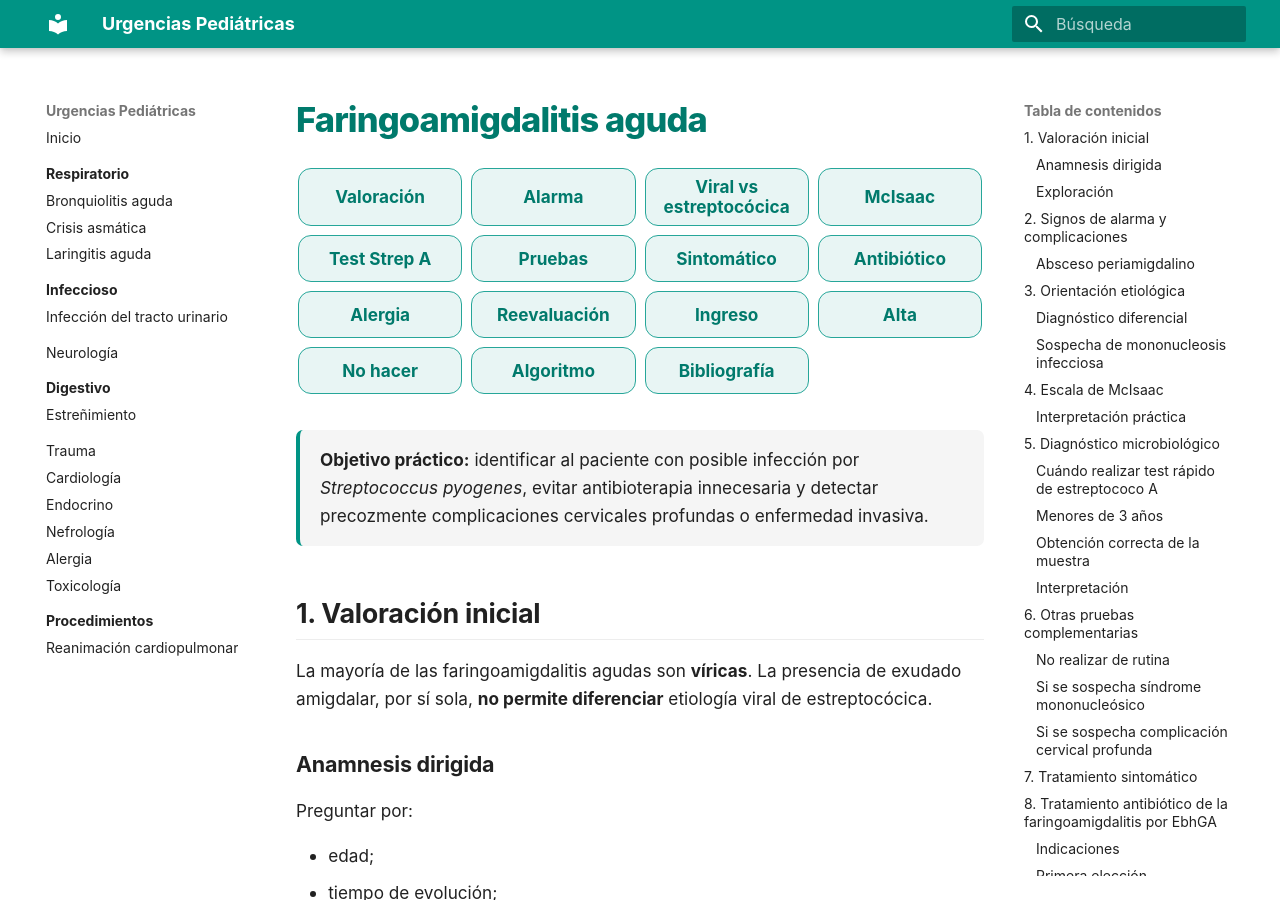
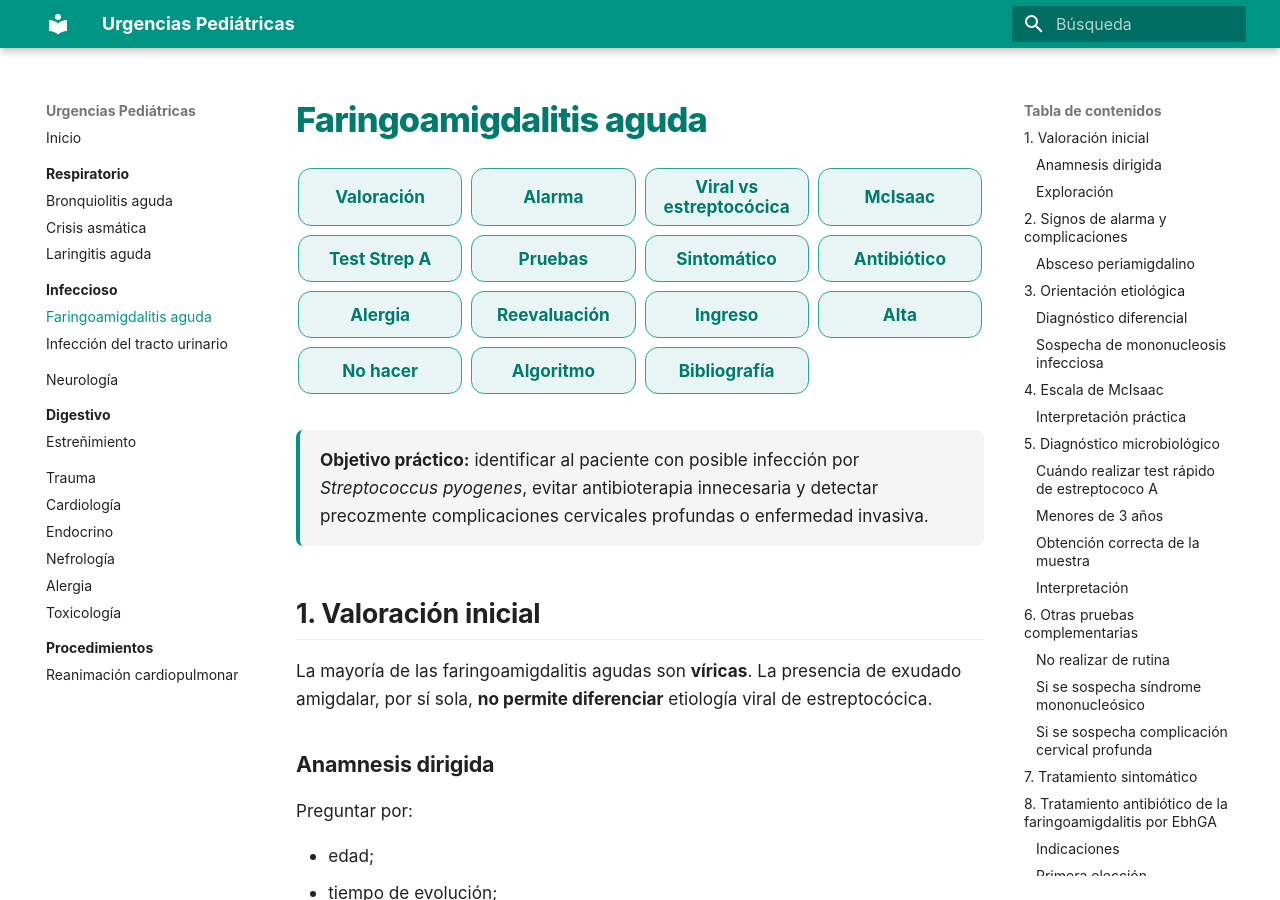
Before and after one commit to gonzaloares/urgencias-pediatricas, an MkDocs documentation site: the page built from docs/infeccioso/faringoamigdalitis-aguda.md, in a window 1280 px wide and 900 px high. Built offline with MkDocs 1.6.1 and Material for MkDocs 9.7.7, drawn with Linux system fonts in a browser that asks for light colours.

Commit message:
Añade faringoamigdalitis a la navegación

```diff
--- a/mkdocs.yml
+++ b/mkdocs.yml
@@ -22,6 +22,7 @@ nav:
       - Laringitis aguda: respiratorio/laringitis-aguda.md
   - Infeccioso:
       - infeccioso/index.md
+      - Faringoamigdalitis aguda: infeccioso/faringoamigdalitis-aguda.md
       - Infección del tracto urinario: infeccioso/infeccion-tracto-urinario.md
   - Neurología: neurologia/index.md
   - Digestivo:
```
